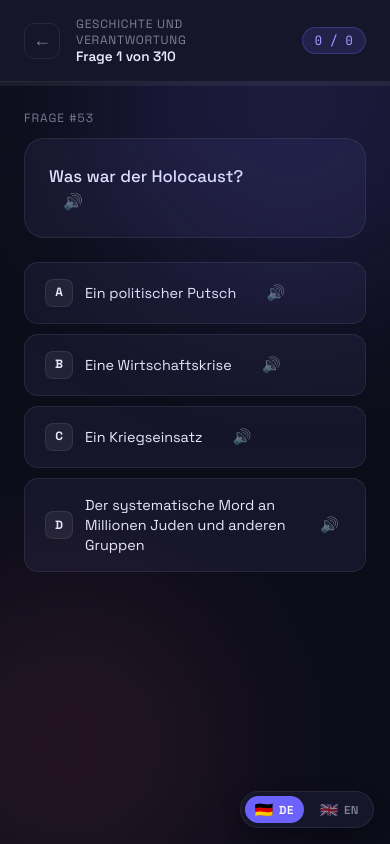
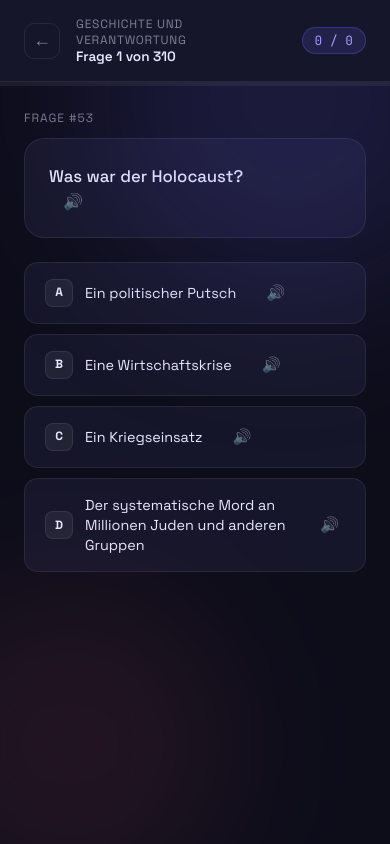
Before and after one commit to AfzaalChughtai/leben-in-deutschland, a plain HTML site: page index.html in a window 390 px wide. Both pictures are taken after a click on the button "🎯 Alle 310 Fragen". Drawn offline with Linux system fonts and the light colour scheme.

Commit message:
Fix mobile: enable scrolling on quiz/browse/results and avoid lang-toggle blocking taps

```diff
--- a/index.html
+++ b/index.html
@@ -722,12 +722,18 @@
       bottom: 16px; /* move to bottom-right on mobile */
       padding: 4px;
       gap: 6px;
-      z-index: 10000;
+      z-index: 1000;
       box-shadow: 0 6px 18px rgba(0,0,0,0.35);
     }
     .lang-btn { padding: 6px 10px; font-size: 0.72rem; }
     /* Ensure install banner can appear above the toggle when shown */
     #install-banner { position: relative; z-index: 10001; }
+  }
+
+  /* Make quiz/browse/results scrollable on small screens */
+  #quiz, #browse, #results {
+    overflow: auto;
+    -webkit-overflow-scrolling: touch;
   }
 
   /* TEXT-TO-SPEECH BUTTONS */
@@ -1791,6 +1797,9 @@
     }
   });
   window.scrollTo(0, 0);
+  // hide language toggle during quiz so it doesn't block taps on mobile
+  const langToggle = document.getElementById('lang-toggle');
+  if (langToggle) langToggle.style.display = (view === 'quiz') ? 'none' : 'flex';
 }
 
 function goHome() {
```
